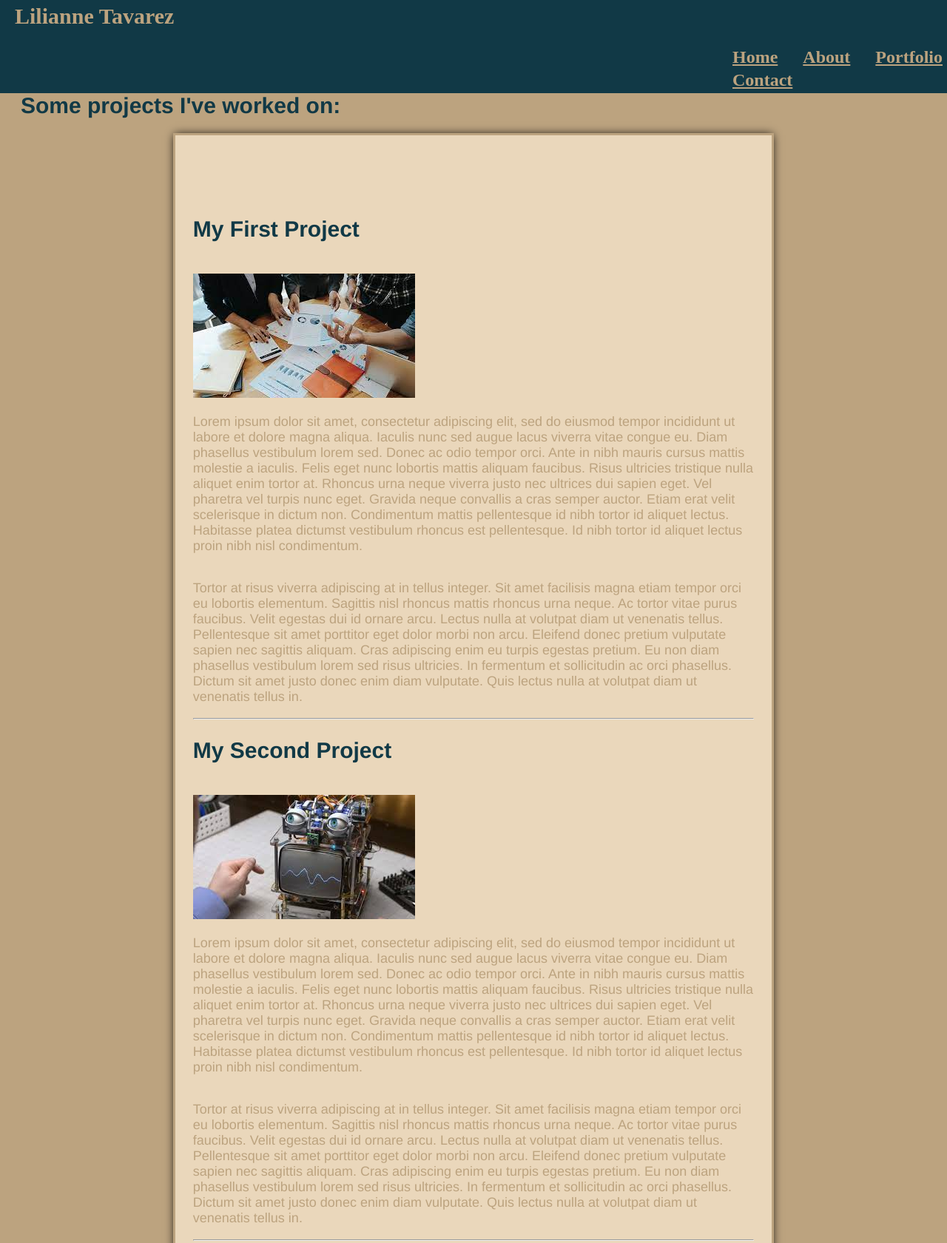
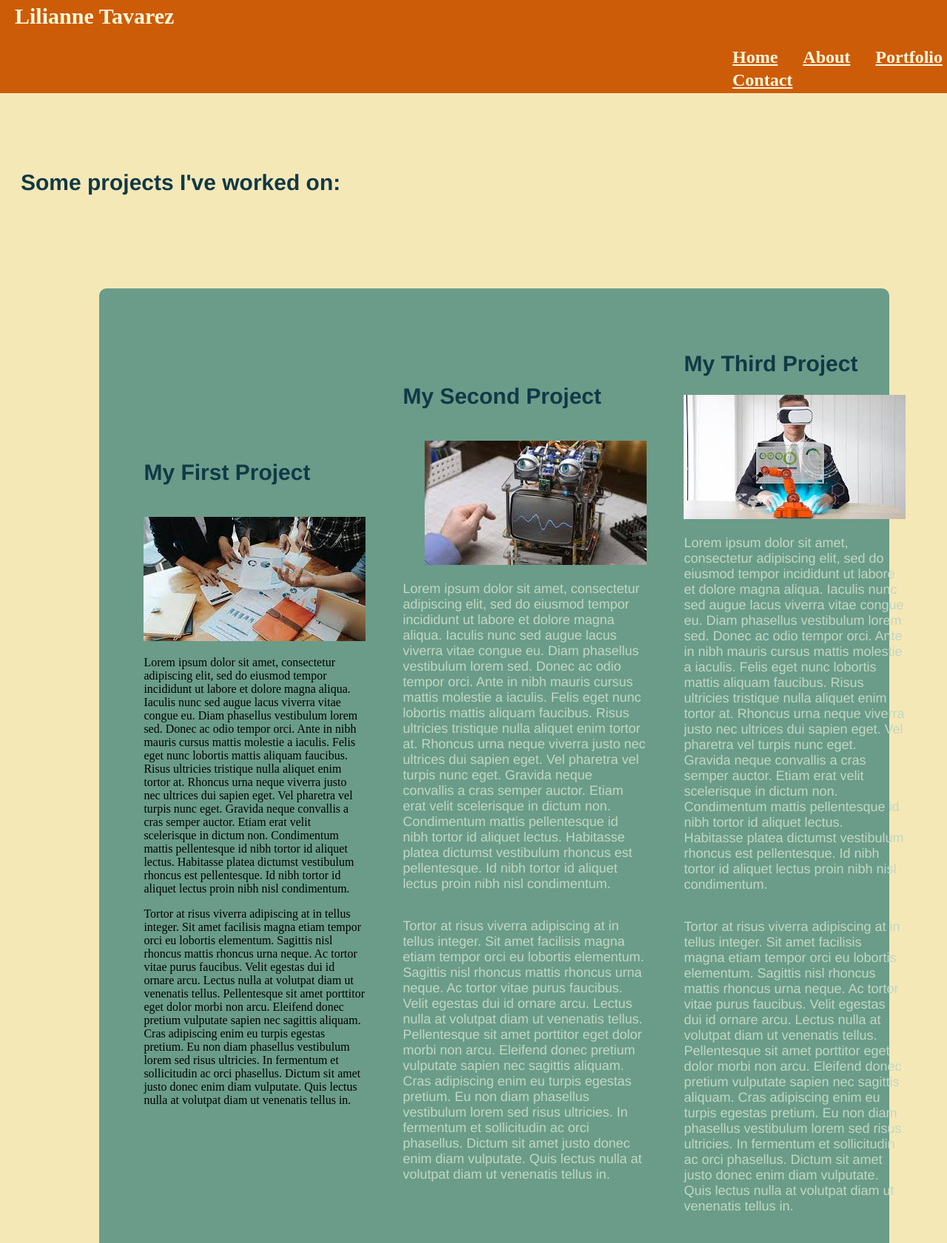
Before and after one commit to lilytava2510/Personal_Site, a plain HTML site: page portfolio.html in a window 1280 px wide. Shown: the part 20-1701 px from the top of the page at 74% size. Drawn offline with Linux system fonts and the light colour scheme.

Commit message:
added flexbox and grid

```diff
--- a/portfolio.html
+++ b/portfolio.html
@@ -7,11 +7,11 @@
     <title>Portfolio</title>
     <style>
         html {
-            background-color:#BCA37F;
+            background-color:#F5E8B7;
         }
 
     </style>
-</head>s
+</head>
 <body>
    <header>
     <b>
@@ -25,19 +25,36 @@
         </ul>
         </nav>
 </b>
-</header>
     <h1 class="title-page">Some projects I've worked on:</h1>
 </header>
-    <section class="portfolio-section">
-        <div id="tt" >
+<section class="container-project">
+    <div class="box-project-1" >
+        <h1 id="project-title">My First Project</h1><br>
+        <img src="project01.jpeg" alt="">
+        <p class="paragraph-text1">Lorem ipsum dolor sit amet, consectetur adipiscing elit,
+            sed do eiusmod tempor incididunt ut labore et dolore magna aliqua.
+            Iaculis nunc sed augue lacus viverra vitae congue eu. Diam phasellus
+            vestibulum lorem sed. Donec ac odio tempor orci. Ante in nibh mauris
+            cursus mattis molestie a iaculis. Felis eget nunc lobortis mattis aliquam faucibus.
+            Risus ultricies tristique nulla aliquet enim tortor at. Rhoncus urna neque viverra
+            justo nec ultrices dui sapien eget. Vel pharetra vel turpis nunc eget.
+            Gravida neque convallis a cras semper auctor. Etiam erat velit scelerisque in dictum non.
+            Condimentum mattis pellentesque id nibh tortor id aliquet lectus. Habitasse platea dictumst
+            vestibulum rhoncus est pellentesque. Id nibh tortor id aliquet lectus proin nibh nisl condimentum.
+        </p>
+        <p class="paragraph-text1">Tortor at risus viverra adipiscing at in tellus integer. Sit amet facilisis magna etiam tempor
+            orci eu lobortis elementum. Sagittis nisl rhoncus mattis rhoncus urna neque. Ac tortor vitae
+            purus faucibus. Velit egestas dui id ornare arcu. Lectus nulla at volutpat diam ut venenatis
+            tellus. Pellentesque sit amet porttitor eget dolor morbi non arcu. Eleifend donec pretium
+            vulputate sapien nec sagittis aliquam. Cras adipiscing enim eu turpis egestas pretium. Eu non
+            diam phasellus vestibulum lorem sed risus ultricies. In fermentum et sollicitudin ac orci phasellus.
+            Dictum sit amet justo donec enim diam vulputate. Quis lectus nulla at volutpat diam ut venenatis tellus in.
+        </p>
+    </div>
+
 <div>
-
-                <h1 id="project-title">My First Project</h1>
-                <br>
-                <img src="project01.jpeg" alt="">
-            </div>
-            <div>
-
+    <h1 id="project-title">My Second Project</h1><br/>
+    <img class="image-2" src="project02.jpeg" alt="">
     <p class="paragraph-text">Lorem ipsum dolor sit amet, consectetur adipiscing elit,
         sed do eiusmod tempor incididunt ut labore et dolore magna aliqua.
         Iaculis nunc sed augue lacus viverra vitae congue eu. Diam phasellus
@@ -56,35 +73,10 @@
             vulputate sapien nec sagittis aliquam. Cras adipiscing enim eu turpis egestas pretium. Eu non
             diam phasellus vestibulum lorem sed risus ultricies. In fermentum et sollicitudin ac orci phasellus.
             Dictum sit amet justo donec enim diam vulputate. Quis lectus nulla at volutpat diam ut venenatis tellus in.</p>
+        </div>
+            <div>
 
-                        <hr>
-                    </div>
-                </div>
-            <h1 id="project-title">My Second Project</h1>
-            <br>
-            <img src="project02.jpeg" alt="">
-            <p class="paragraph-text">Lorem ipsum dolor sit amet, consectetur adipiscing elit,
-                sed do eiusmod tempor incididunt ut labore et dolore magna aliqua.
-                Iaculis nunc sed augue lacus viverra vitae congue eu. Diam phasellus
-                vestibulum lorem sed. Donec ac odio tempor orci. Ante in nibh mauris
-                cursus mattis molestie a iaculis. Felis eget nunc lobortis mattis aliquam faucibus.
-                Risus ultricies tristique nulla aliquet enim tortor at. Rhoncus urna neque viverra
-                justo nec ultrices dui sapien eget. Vel pharetra vel turpis nunc eget.
-                Gravida neque convallis a cras semper auctor. Etiam erat velit scelerisque in dictum non.
-                Condimentum mattis pellentesque id nibh tortor id aliquet lectus. Habitasse platea dictumst
-                vestibulum rhoncus est pellentesque. Id nibh tortor id aliquet lectus proin nibh nisl condimentum.
-
-                <p class="paragraph-text">Tortor at risus viverra adipiscing at in tellus integer. Sit amet facilisis magna etiam tempor
-                    orci eu lobortis elementum. Sagittis nisl rhoncus mattis rhoncus urna neque. Ac tortor vitae
-                    purus faucibus. Velit egestas dui id ornare arcu. Lectus nulla at volutpat diam ut venenatis
-                    tellus. Pellentesque sit amet porttitor eget dolor morbi non arcu. Eleifend donec pretium
-                    vulputate sapien nec sagittis aliquam. Cras adipiscing enim eu turpis egestas pretium. Eu non
-                    diam phasellus vestibulum lorem sed risus ultricies. In fermentum et sollicitudin ac orci phasellus.
-                    Dictum sit amet justo donec enim diam vulputate. Quis lectus nulla at volutpat diam ut venenatis tellus in.</p>
-
-                <hr>
                 <h1 id="project-title" >My Third Project</h1>
-                <br>
     <img src="project03.jpeg" alt="">
     <p class="paragraph-text">Lorem ipsum dolor sit amet, consectetur adipiscing elit,
         sed do eiusmod tempor incididunt ut labore et dolore magna aliqua.
@@ -104,7 +96,9 @@
         vulputate sapien nec sagittis aliquam. Cras adipiscing enim eu turpis egestas pretium. Eu non
         diam phasellus vestibulum lorem sed risus ultricies. In fermentum et sollicitudin ac orci phasellus.
         Dictum sit amet justo donec enim diam vulputate. Quis lectus nulla at volutpat diam ut venenatis tellus in.</p>
-                    <hr>
+        </div>
+        </div>
+
 </section>
 </body>
 </html>
--- a/style.css
+++ b/style.css
@@ -1,20 +1,44 @@
+ .container-1 {
+    display: flex;
+    flex-wrap: wrap;
+    height: 50%;
+    width: 50%;
+ }
+
+ .text-image {
+    display: flex;
+    align-items: center;
+    justify-content: center;
+    position: relative;
+    right: 10px;
+    top: -20px;
+ }
+ .job-title {
+    color: #6A9C89;
+    font-size: 30px;
+    top: 145px;
+    padding-left: 20px;
+    right: -135px;
+    position: relative;
+ }
+
  #name {
     padding-right: 20px;
     padding-left: 20px;
-    color:#BCA37F;
+    color: #FFFADD;
     padding-right: 75%;
     display: inline-block;
     font-size: 30px;
 }
 
 a:hover {
-    color: #EAD7BB;
+    color: #FFFADD;
     font-family: 'Franklin Gothic Medium', 'Arial Narrow', Arial, sans-serif;
     font-size: larger;
 }
 
 a {
-    color:#BCA37F;
+    color:#FFFADD;
     float: right;
     font-size: x-large;
 }
@@ -49,7 +73,7 @@ ul {
     padding-left: 20px;
 }
 nav {
-background-color: #113946;
+background-color: #CD5C08;
 position: fixed;
 top: 0;
 width: 100%;
@@ -64,13 +88,7 @@ li {
 
 }
 
-.job-title {
-    color:#BCA37F;
-    font-size: 30px;
-    margin-top: 70px;
-    padding-left: 20px;
 
-}
 
 #imge {
    float: left;
@@ -79,19 +97,19 @@ li {
 
 }
 
-.text-image {
-    display: flex;
-    align-items: center;
-    justify-content: center;
-}
+
 .quote {
     display: flex;
     align-items: center;
     justify-content: center;
-    color:#113946;
+    color:#6A9C89;
     font-family: cursive;
     font-size: 75px;
-    width: 50%;
+    width: 75%;
+    position: relative;
+    right: 40px;
+    top:40px;
+
     margin: auto;
 }
 
@@ -115,7 +133,7 @@ li {
 
 #title {
     font-size: 30px;
-    color:#BCA37F;
+    color:#FFFADD;
     font-family: 'Franklin Gothic Medium', 'Arial Narrow', Arial, sans-serif;
 }
 
@@ -133,7 +151,7 @@ li {
 }
 
 .title-page {
-    margin-top: 120px;
+    margin-top: 250px;
     font-size: 30px;
     color: #113946;
     font-family: 'Franklin Gothic Medium', 'Arial Narrow', Arial, sans-serif;
@@ -161,9 +179,7 @@ li {
     display:inline-block;
 
 }
-#tt {
-    display: inline-blocks;
-}
+
 .email-logo {
     display: flex;
     align-items: center;
@@ -178,9 +194,34 @@ li {
     justify-content: center;
 
 }
-.container {
-    display: flex;
-    width: 100%;
-    flex-wrap: wrap;
 
-    }
+.container-project {
+    background-color: #6A9C89;
+    width: 75%;
+    border-radius: 10px;
+    border: 10px solid #6A9C89;;
+    align-items: center;
+    margin: 10%;
+    padding: 50px;
+    display: grid;
+    grid-template-rows: repeat(3,2fr);
+    grid-template-areas:
+    "box-project-1 paragraph-text1 paragraph-text1"
+    "paragraph-text2 paragraph-text2 paragraph-text2";
+    grid-gap: 50px;
+    height: 75%;
+
+
+}
+.paragraph-text {
+    color: #C1D8C3;
+
+}
+.image-2 {
+    padding-left: 30px;
+    flex:30%;
+}
+
+.box-project-1 {
+    grid-gap: 50px;
+}
```
Also changed, not shown: about.html (+2 -2 lines), contact.html (+2 -2 lines), index.html (+13 -6 lines). Lines whose indentation alone changed are shown as unchanged.
